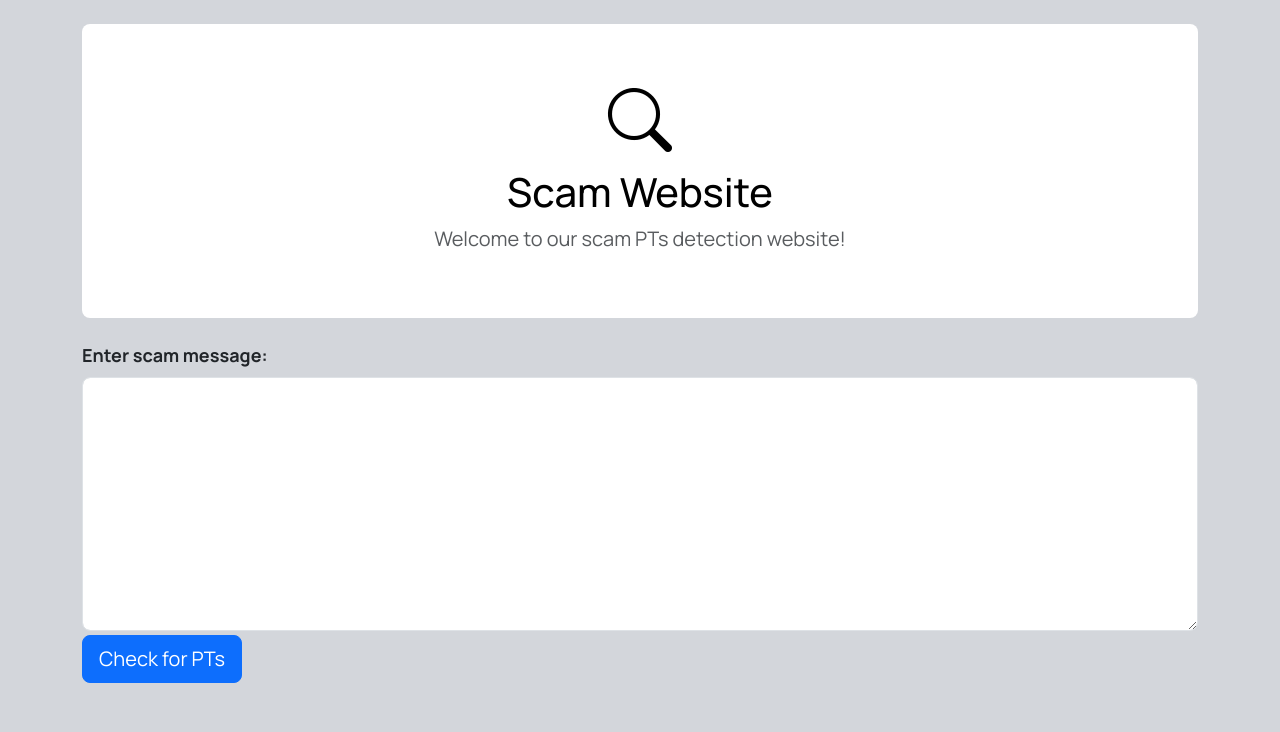
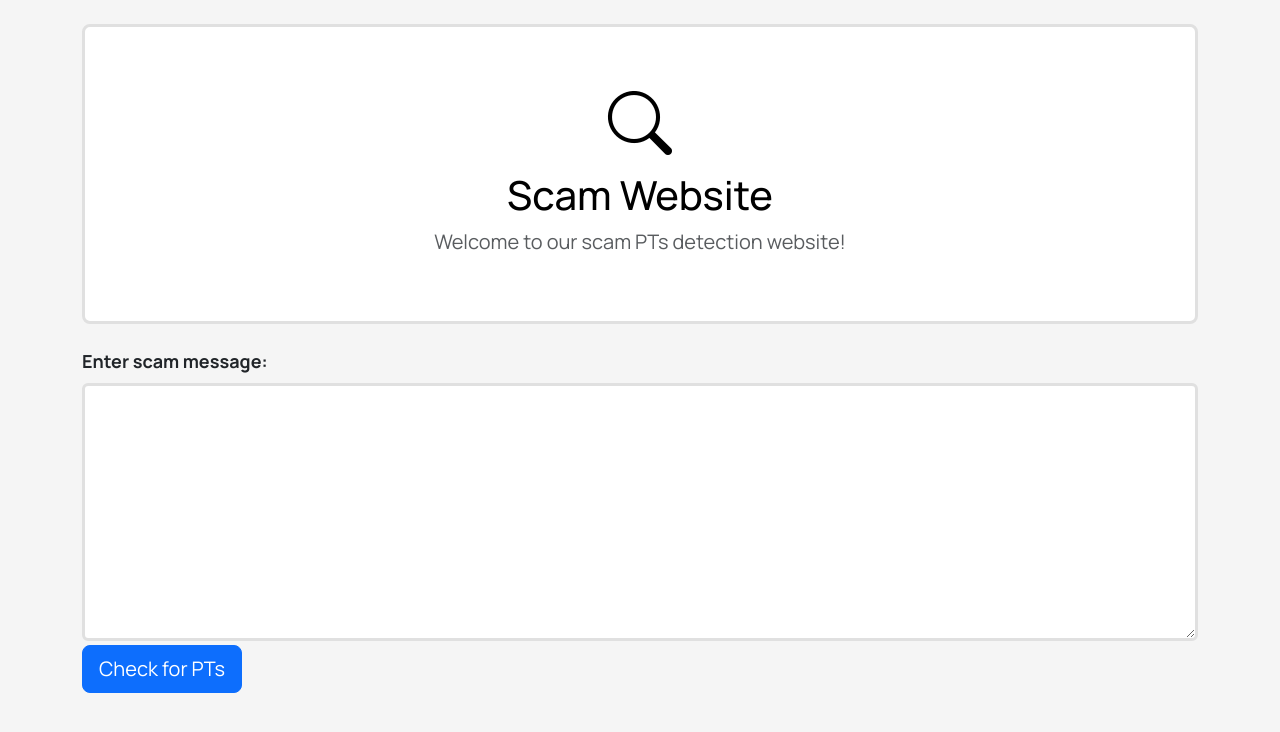
Before and after one commit to allieberrry/scam_website, a Flask app: page / in a window 1280 px wide. Shown: the top 732 px of the page. Run offline with Flask 3, Linux system fonts and the light colour scheme; parts of the project's set-up code (start-up, migrations or seed data) failed here and were passed over.

Commit message:
Replaced style.css with Aryan's version

```diff
--- a/static/style.css
+++ b/static/style.css
@@ -1,11 +1,13 @@
+/* BODY */
+body{background-color: #F5F5F5;
+    font-family: Manrope;}
 
-/* BODY */
-body{background-color: #d3d6db;
-    font-family: Manrope;}
+
 
 /* JUMBOTRON ELEMENT */
 .website_title{font-weight: bolder;}
 
+.custom-jumbotron{border: solid 3px #E0E0E0}
 /* FORM ELEMENT */
 .form-label{font-size: 16px;                /* "enter scam message" THIS ISNT WORKING!!!*/
             font-weight: bold;}
@@ -19,8 +21,7 @@ body{background-color: #d3d6db;
             border: none;}     /* input box */
 
 /* PT CARDS */
-.card{background-color: #303841;}   /* complete card */
-
+ /* complete card */
 .boxx{border: none;    /* definition and example box */
     padding: 8px;
     background-color: #fef0ee;
@@ -48,8 +49,4 @@ body{background-color: #d3d6db;
 
 .form-label{font-size:large}
 
-#scam_text{border: solid 3px #E0E0E0
-    background-color: #3a4750;
-    border-radius: 8px}
-.card-body{color: #d3d6db;}          /* card text */
-.pt_label{font-weight: bold;}
+#scam_text{border: solid 3px #E0E0E0}
```
